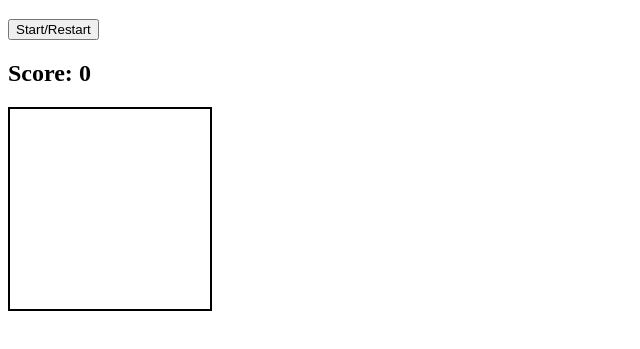
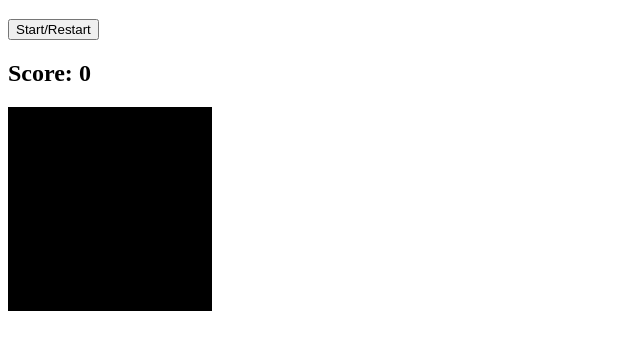
Before and after one commit to shanecolby/JsSnakeGame, a plain HTML site: page index.html in a window 1280 px wide. Shown: the part 61-410 px from the top of the page, without its empty margins (0-640 px from the left). Drawn offline with Linux system fonts and the light colour scheme.

Commit message:
style square, create grid, append div squares within grid

```diff
--- a/index.css
+++ b/index.css
@@ -4,12 +4,15 @@ html, body {
 }
 
 .grid {
+  display: flex;
+  flex-wrap: wrap;
   width: 200px;
   height: 200px;
   border: solid 2px black;
 }
 
-.grid div {
+.square {
   width: 20px;
   height: 20px;
+  background-color: black;
 }
--- a/index.html
+++ b/index.html
@@ -8,6 +8,6 @@
         <button id="start">Start/Restart</button>
         <h2>Score: <span id="score">0</span></h2>
         <div class="grid"></div>
-        <script src="index.pack.js"></script>
+        <script src="index.js"></script>
     </body>
 </html>
--- a/index.js
+++ b/index.js
@@ -1,3 +1,14 @@
 const grid = document.querySelector(".grid")
 const start = document.getElementById("start")
 const score = document.getElementById("score")
+
+
+function createGrid() {
+  for (let i = 0; i < 100; i++) {
+    const square = document.createElement('div')
+    console.log(square)
+    square.classList.add('square')
+    grid.appendChild(square)
+  }
+}
+createGrid()
```
